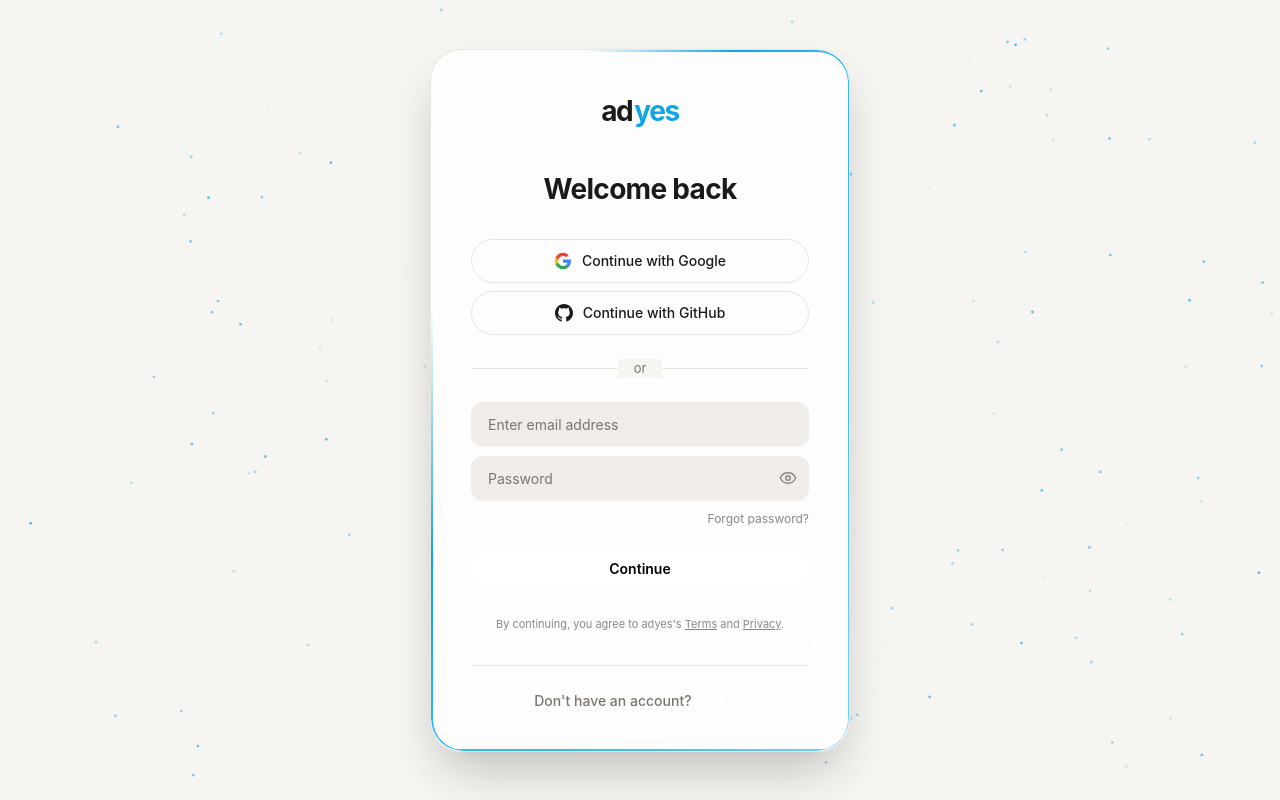
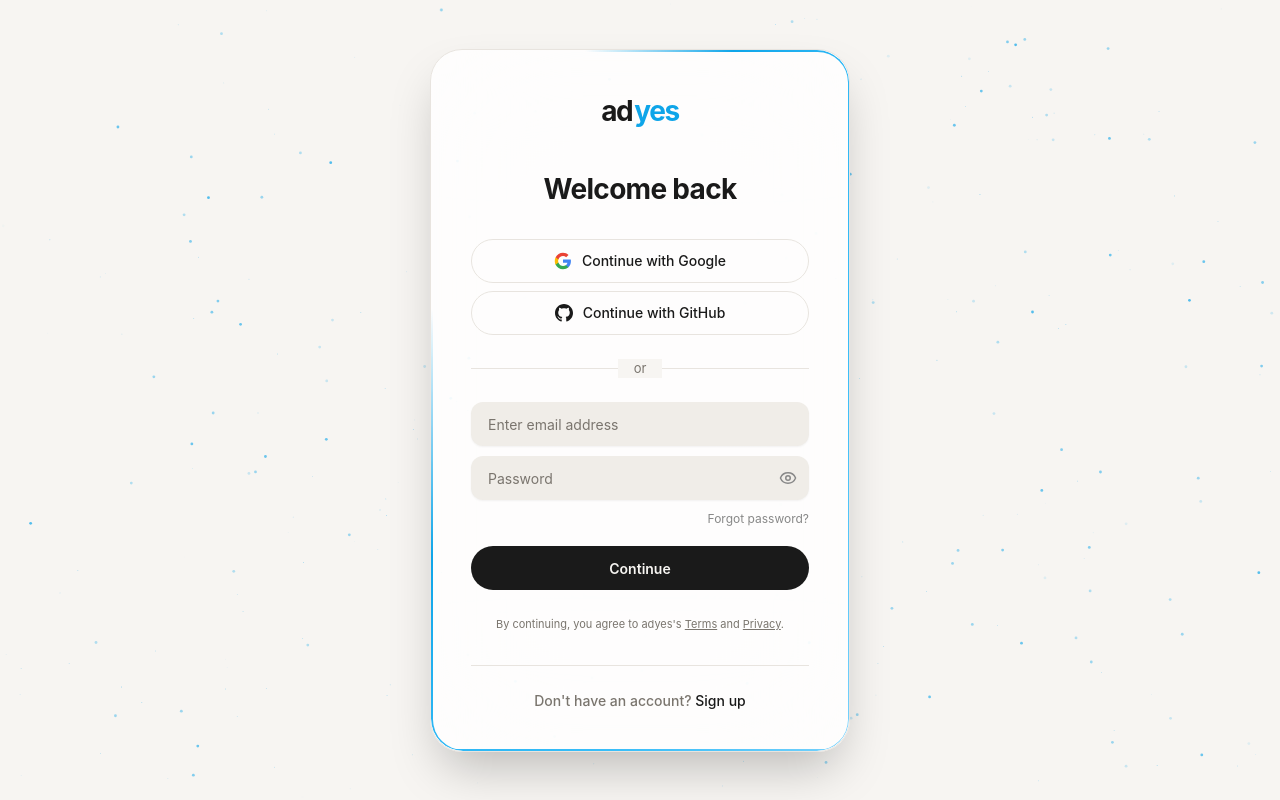
Before and after one commit to ryash14/adyes, a React (Vite) app: page /login in a window 1280 px wide. Built offline with nearby package versions, Linux system fonts and the light colour scheme; no server answers.

Commit message:
Fix text and selection colors in auth pages for light mode

```diff
--- a/src/components/public/AuthLayout.jsx
+++ b/src/components/public/AuthLayout.jsx
@@ -16,7 +16,7 @@
   const pct = progress ? Math.round((progress.current / progress.total) * 100) : 0;
 
   return (
-    <div className="min-h-screen w-full flex flex-col items-center justify-center p-6 md:p-12 relative selection:bg-white/20 selection:text-white bg-background">
+    <div className="min-h-screen w-full flex flex-col items-center justify-center p-6 md:p-12 relative selection:bg-accent/20 selection:text-foreground bg-background">
       <Particles
         className="absolute inset-0 z-0"
         quantity={150}
--- a/src/pages/LoginPage.jsx
+++ b/src/pages/LoginPage.jsx
@@ -71,7 +71,7 @@
       footer={
         <span>
           Don't have an account?{' '}
-          <Link to="/register" className="text-white hover:underline transition-all">
+          <Link to="/register" className="text-foreground hover:underline transition-all">
             Sign up
           </Link>
         </span>
@@ -173,7 +173,7 @@
 
       <button
         type="submit"
-        className="w-full h-11 bg-white text-black font-semibold text-[14px] rounded-full hover:bg-zinc-200 transition-all flex items-center justify-center disabled:opacity-50 active:scale-[0.98]"
+        className="w-full h-11 bg-primary text-primary-foreground font-semibold text-[14px] rounded-full hover:bg-primary/90 transition-all flex items-center justify-center disabled:opacity-50 active:scale-[0.98]"
         disabled={loading}
       >
         {loading ? (
@@ -183,8 +183,8 @@
         ) : 'Continue'}
       </button>
 
-      <p className="text-[11px] text-[#888888] text-center mt-4">
-        By continuing, you agree to adyes's <span className="underline cursor-pointer hover:text-white">Terms</span> and <span className="underline cursor-pointer hover:text-white">Privacy</span>.
+      <p className="text-[11px] text-muted-foreground text-center mt-4">
+        By continuing, you agree to adyes's <span className="underline cursor-pointer hover:text-foreground">Terms</span> and <span className="underline cursor-pointer hover:text-foreground">Privacy</span>.
       </p>
     </motion.form>
   </AuthLayout>
--- a/src/pages/RegisterPage.jsx
+++ b/src/pages/RegisterPage.jsx
@@ -74,7 +74,7 @@
       footer={
         <span>
           Already have an account?{' '}
-          <Link to="/login" className="text-white hover:underline transition-all">
+          <Link to="/login" className="text-foreground hover:underline transition-all">
             Sign in
           </Link>
         </span>
```
